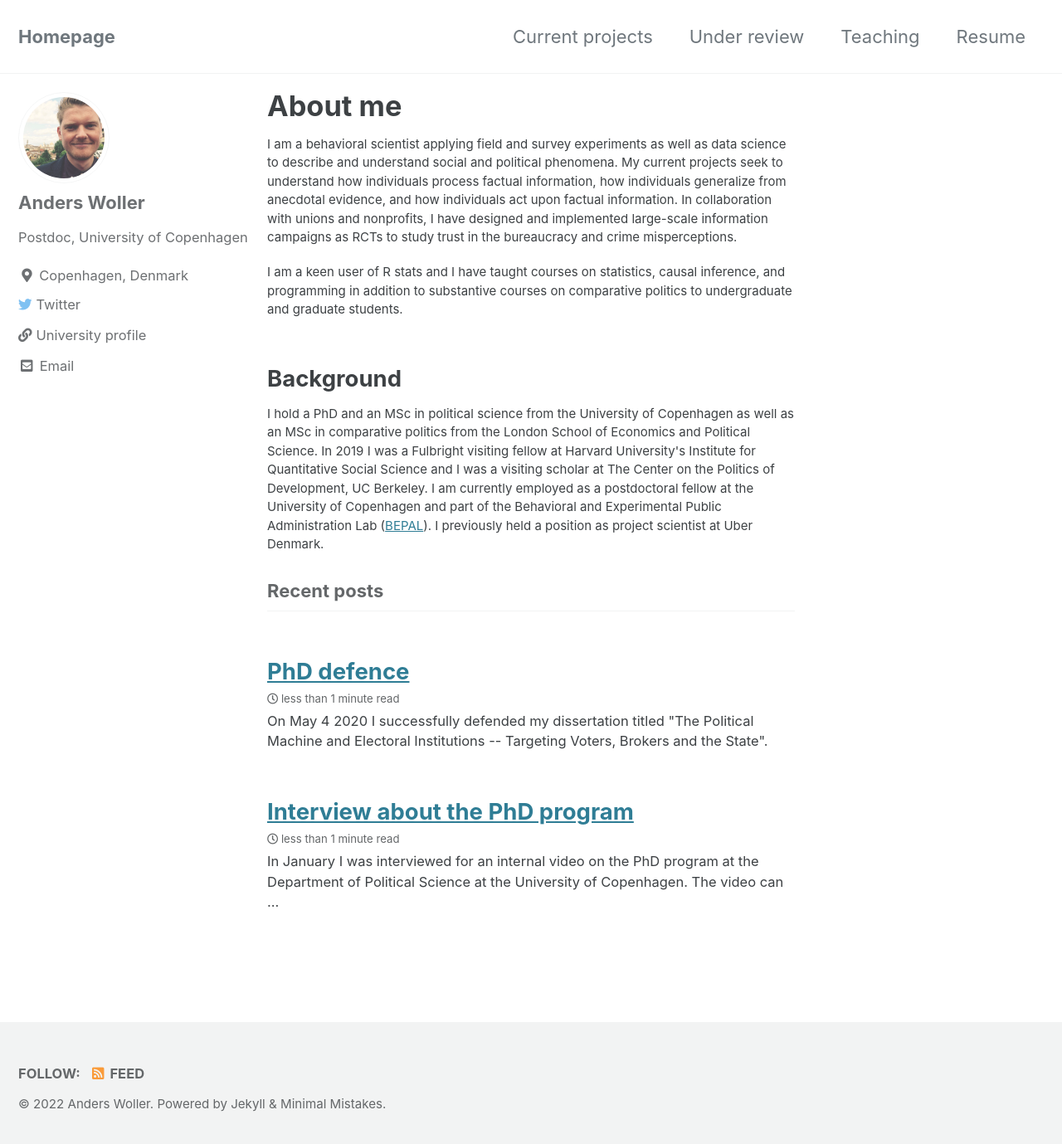
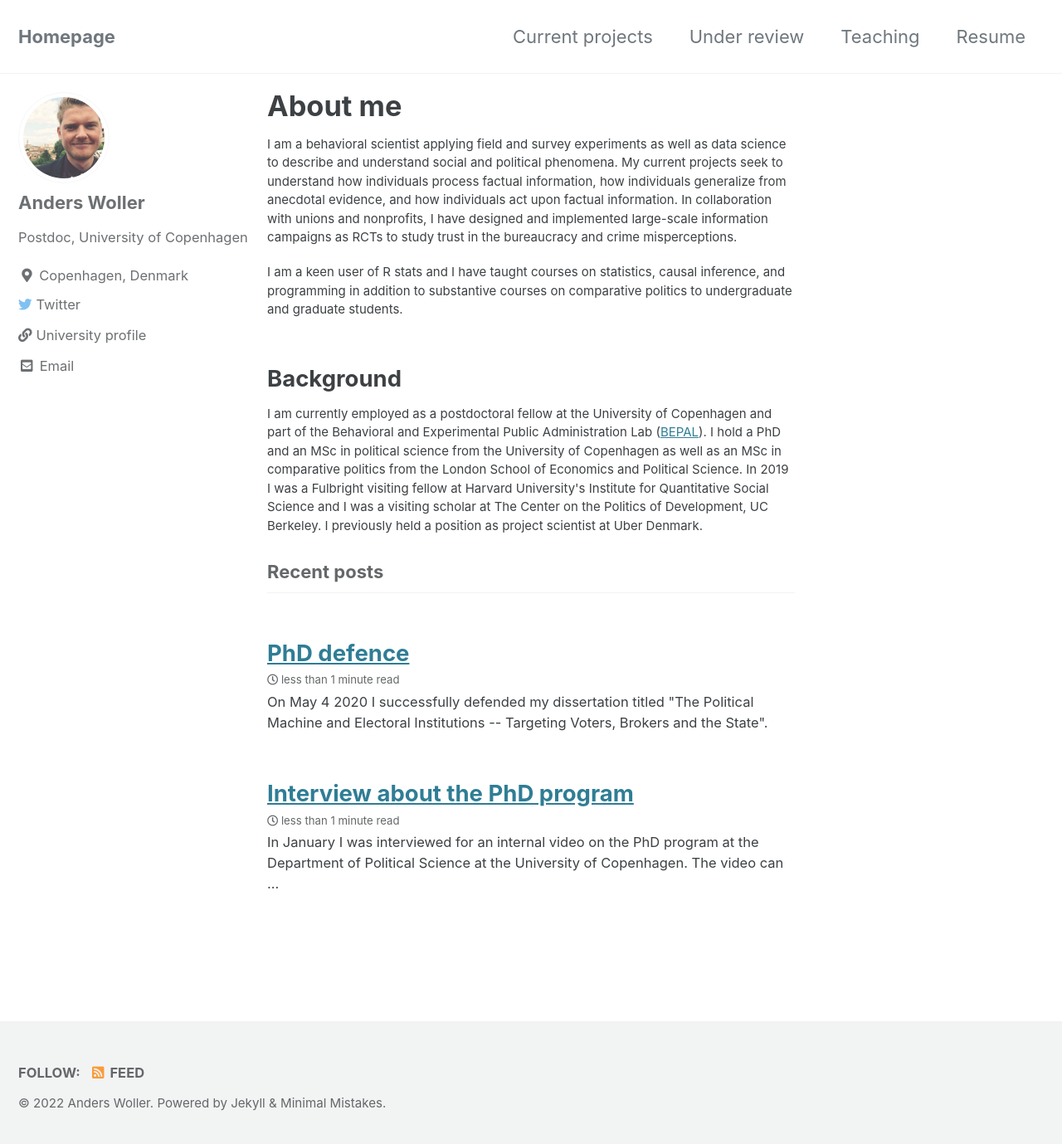
Before and after one commit to AndersWoller/AndersWoller.github.io, a Jekyll site: the page built from index.html, in a window 1280 px wide and 1386 px high. Shown: the top 1379 px of the window at 83% size. Built offline with Jekyll 4.4.1, drawn with Linux system fonts in a browser that asks for light colours; cached includes are drawn as plain includes; the list of posts is cut into pages by our own code.

Commit message:
Update index.html

```diff
--- a/index.html
+++ b/index.html
@@ -16,10 +16,9 @@
 
 <h2> Background </h2>
 
-<p style="font-size:15px"> I hold a PhD and an MSc in political science from the University of Copenhagen as
+<p style="font-size:15px"> I am currently employed as a
+postdoctoral fellow at the University of Copenhagen and part of the Behavioral and Experimental
+Public Administration Lab (<a href="https://politicalscience.ku.dk/research/bepal/">BEPAL</a>). I hold a PhD and an MSc in political science from the University of Copenhagen as
 well as an MSc in comparative politics from the London School of Economics and Political Science. In 2019 I
 was a Fulbright visiting fellow at Harvard University's Institute for Quantitative Social Science and I was a visiting scholar
-at The Center on the Politics of Development, UC Berkeley. I am currently employed as a
-postdoctoral fellow at the University of Copenhagen and part of the Behavioral and Experimental
-Public Administration Lab (<a href="https://politicalscience.ku.dk/research/bepal/">BEPAL</a>).
-I previously held a position as project scientist at Uber Denmark.</p>
+at The Center on the Politics of Development, UC Berkeley. I previously held a position as project scientist at Uber Denmark.</p>
```
